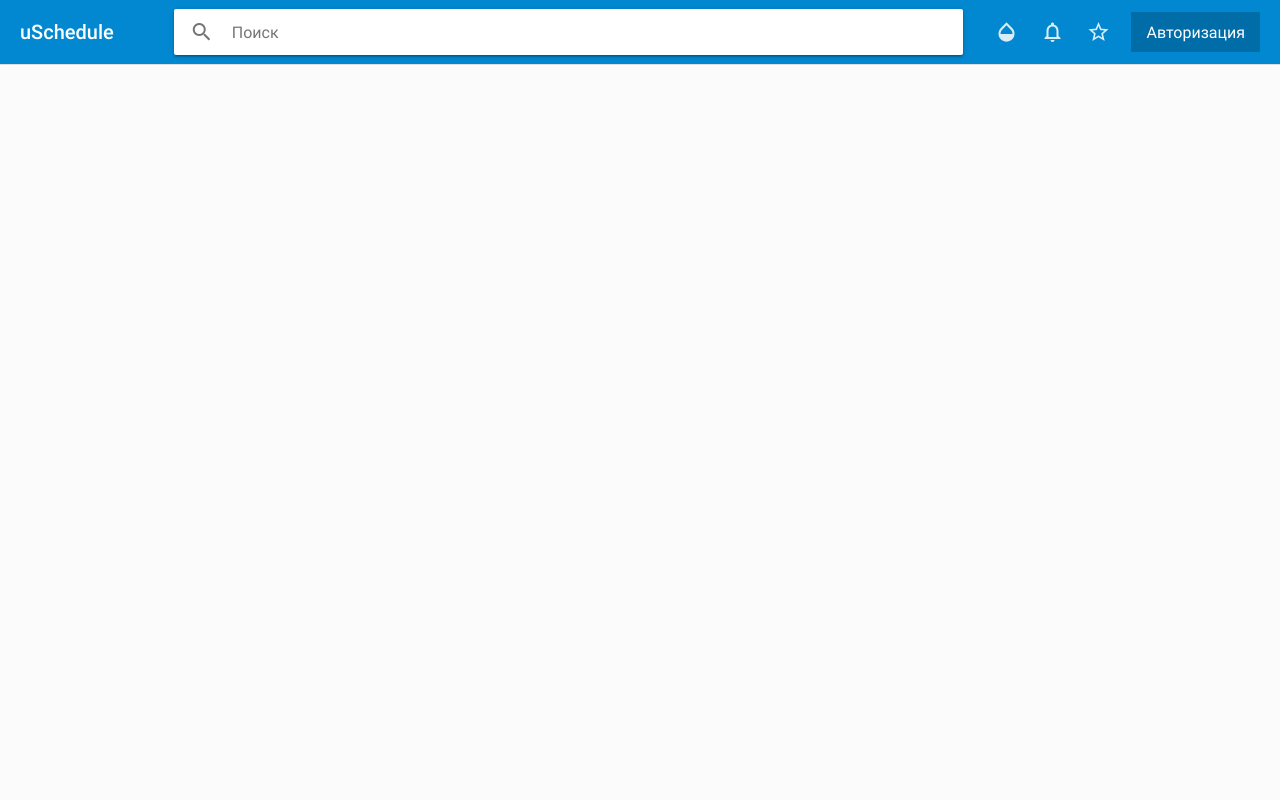
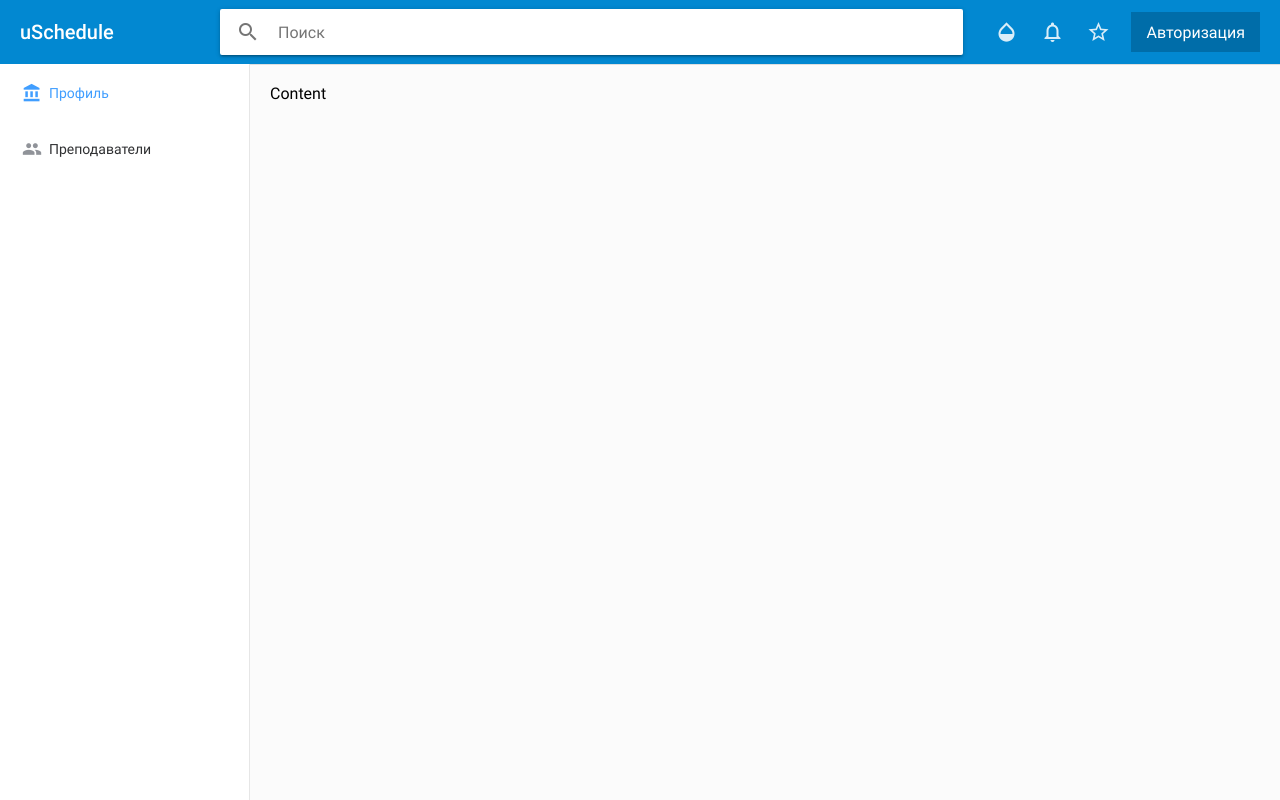
Before and after one commit to oleksiikhr/uSchedule-frontend, a Vue app: page /#/admin in a window 1280 px wide. Before the commit this address led to /#/. Built offline with nearby package versions, Linux system fonts and the light colour scheme.

Commit message:
Added NavMenu component, Admin.vue. Corrected styles

```diff
--- a/src/App.vue
+++ b/src/App.vue
@@ -42,6 +42,10 @@ header {
   box-shadow: 0 0 1px 0 #4c4c4c;
 }
 
+.el-main {
+  padding: 0;
+}
+
 // Dark Theme
 .dark {
   &#app {
--- a/src/components/Header.vue
+++ b/src/components/Header.vue
@@ -77,12 +77,12 @@ export default {
 .logo {
   display: flex;
   align-items: center;
+  width: 200px;
   height: 46px;
   font-size: 20px;
   font-weight: 500;
   color: #fff;
   text-decoration: none !important;
-  padding-right: 60px;
   &:hover {
     color: #fff;
   }
--- /dev/null
+++ b/src/components/admin/NavMenu.vue
@@ -0,0 +1,38 @@
+<template>
+  <!-- TODO Store default-active* -->
+  <el-menu router>
+    <el-menu-item v-for="(item, index) in items" :key="index" :index="item.route">
+      <i class="material-icons">{{ item.icon }}</i>
+      <span>{{ item.name }}</span>
+    </el-menu-item>
+  </el-menu>
+</template>
+
+<script>
+export default {
+  data () {
+    return {
+      // TODO Role v-if
+      // TODO Another menu items
+      // TODO Correct route links
+      items: [
+        { route: '', name: 'Профиль', icon: 'account_balance' },
+        { route: '/admin/teachers/', name: 'Преподаватели', icon: 'people' }
+      ]
+    }
+  }
+}
+</script>
+
+<style lang="scss" scoped>
+.el-menu {
+  border-right: 0;
+}
+
+.material-icons {
+  font-size: 20px;
+  width: 24px;
+  margin-right: 5px;
+  text-align: center;
+}
+</style>
--- a/src/router/index.js
+++ b/src/router/index.js
@@ -1,6 +1,7 @@
 import Vue from 'vue'
 import Router from 'vue-router'
 import Login from '@/views/Login'
+import Admin from '@/views/Admin'
 
 Vue.use(Router)
 
@@ -8,8 +9,13 @@ export default new Router({
   routes: [
     {
       path: '/login',
-      name: 'Login',
+      name: 'login',
       component: Login
+    },
+    {
+      path: '/admin',
+      name: 'admin',
+      component: Admin
     }
   ]
 })
--- /dev/null
+++ b/src/views/Admin.vue
@@ -0,0 +1,34 @@
+<template>
+  <el-container id="admin">
+    <el-aside width="250px">
+      <nav-menu />
+    </el-aside>
+    <el-main>
+      Content
+      <!-- TODO sub routes -->
+    </el-main>
+  </el-container>
+</template>
+
+<script>
+import NavMenu from '../components/admin/NavMenu'
+
+export default {
+  components: {
+    NavMenu
+  },
+  data () {
+    return {
+
+    }
+  }
+}
+</script>
+
+<style lang="scss" scoped>
+.el-aside {
+  background: #fff;
+  border-right: 1px solid #e6e6e6;
+  height: calc(100vh - 64px); // 64px - Header
+}
+</style>
--- a/src/views/Login.vue
+++ b/src/views/Login.vue
@@ -73,7 +73,7 @@ a {
 #login-page {
   display: flex;
   max-width: 800px;
-  margin: 0 auto;
+  margin: 20px auto 0;
 }
 
 .left, .right {
```
